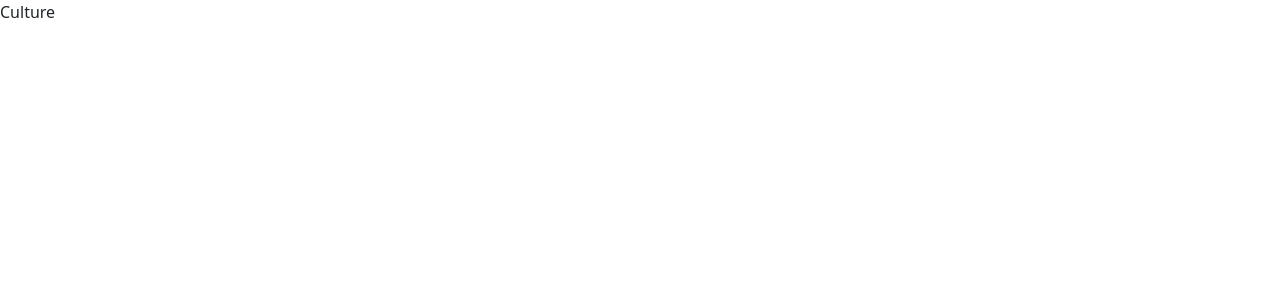
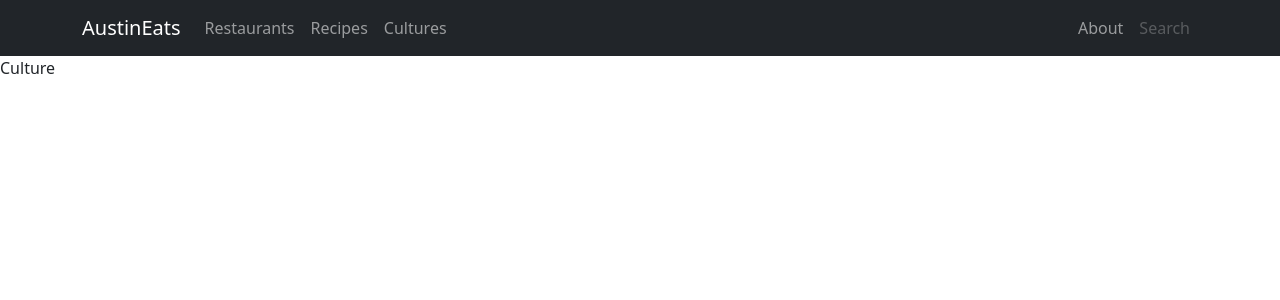
Before and after one commit to athulnair02/austin-eats, a React (Create React App) app in the folder front-end/: page /culture/1 in a window 1280 px wide. Shown: the top 300 px of the page. Built offline with nearby package versions, Linux system fonts and the light colour scheme.

Commit message:
feature/navbar. closes #20. navbar functionality present; search disabled.

```diff
--- a/front-end/package.json
+++ b/front-end/package.json
@@ -3,12 +3,15 @@
   "version": "0.1.0",
   "private": true,
   "dependencies": {
+    "@emotion/react": "^11.10.4",
+    "@emotion/styled": "^11.10.4",
+    "@mui/material": "^5.10.7",
     "@testing-library/jest-dom": "^5.16.5",
     "@testing-library/react": "^13.4.0",
     "@testing-library/user-event": "^13.5.0",
     "bootstrap": "^5.2.1",
     "react": "^18.2.0",
-    "react-bootstrap": "^2.5.0-beta.1",
+    "react-bootstrap": "^2.5.0",
     "react-dom": "^18.2.0",
     "react-router-dom": "^6.4.1",
     "react-scripts": "5.0.1",
--- a/front-end/src/App.css
+++ b/front-end/src/App.css
@@ -1,16 +1,5 @@
 .App {
   text-align: center;
-}
-
-.App-logo {
-  height: 40vmin;
-  pointer-events: none;
-}
-
-@media (prefers-reduced-motion: no-preference) {
-  .App-logo {
-    animation: App-logo-spin infinite 20s linear;
-  }
 }
 
 .App-header {
@@ -27,12 +16,3 @@
 .App-link {
   color: #61dafb;
 }
-
-@keyframes App-logo-spin {
-  from {
-    transform: rotate(0deg);
-  }
-  to {
-    transform: rotate(360deg);
-  }
-}
--- a/front-end/src/App.js
+++ b/front-end/src/App.js
@@ -1,22 +1,10 @@
-import logo from './logo.svg';
-import './App.css';
-
 function App() {
   return (
     <div className="App">
       <header className="App-header">
-        <img src={logo} className="App-logo" alt="logo" />
         <p>
-          <code>ligma</code>.
+          <code>Liggy mama</code>.
         </p>
-        <a
-          className="App-link"
-          href="https://reactjs.org"
-          target="_blank"
-          rel="noopener noreferrer"
-        >
-          Learn React
-        </a>
       </header>
     </div>
   );
--- a/front-end/src/RouteSwitch.js
+++ b/front-end/src/RouteSwitch.js
@@ -1,5 +1,7 @@
 import React from 'react';
 import { BrowserRouter, Routes, Route } from "react-router-dom";
+
+import MainNavbar from './components/Webpage/Navbar'
 
 // Import pages
 import App from './App'
@@ -11,9 +13,10 @@ import Culture from './components/Instances/Culture'
 import Recipe from './components/Instances/Recipe'
 import Restaurant from './components/Instances/Restaurant'
 
-const RouteSwitch = () => {
+function RouteSwitch() {
     return (
         <BrowserRouter>
+            <MainNavbar />
             <Routes>
                 <Route path="/" element={<App />} />
                 <Route path="/about" element={<About />} />
--- a/front-end/src/components/Webpage/Navbar.js
+++ b/front-end/src/components/Webpage/Navbar.js
@@ -1,9 +1,26 @@
 import React from 'react';
+import Navbar from 'react-bootstrap/Navbar'
+import Nav from 'react-bootstrap/Nav'
+import Container from 'react-bootstrap/Container'
+import "bootstrap/dist/css/bootstrap.min.css";
 
-function Navbar() {
+function MainNavbar() {
     return (
-      <div className="navbar">Navbar</div>
+      <Navbar className='Navbar-custom' variant='dark' bg='dark'>
+        <Container>
+          <Navbar.Brand className='Title' href='/'>AustinEats</Navbar.Brand>
+          <Nav className="me-auto">
+            <Nav.Link href='/restaurants'>Restaurants</Nav.Link>
+            <Nav.Link href='/recipes'>Recipes</Nav.Link>
+            <Nav.Link href='/cultures'>Cultures</Nav.Link>
+          </Nav>
+          <Nav>
+            <Nav.Link href='/about'>About</Nav.Link>
+            <Nav.Link href ='/search' eventKey='search' disabled>Search</Nav.Link>
+          </Nav>
+        </Container>
+      </Navbar>
     );
   }
 
-  export default Navbar;
+  export default MainNavbar;
```
Also changed, not shown: 1 other file (tests, documents, lock files or other folders).
